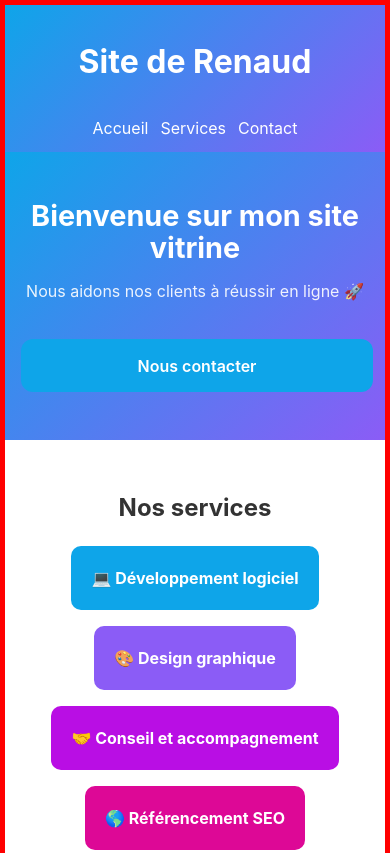
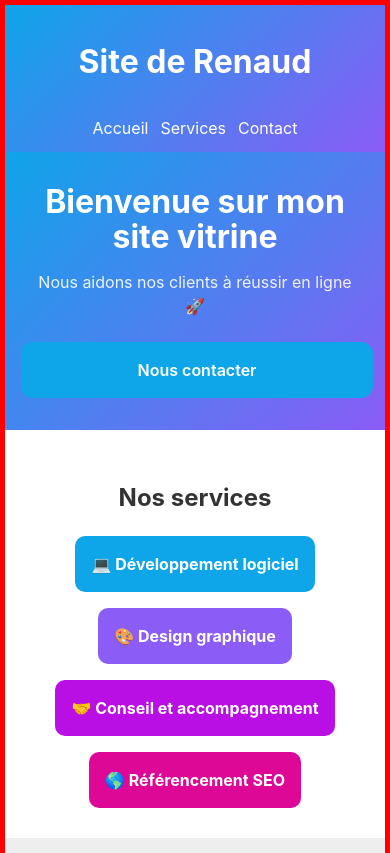
Before and after one commit to renaudespinasse-arch/site-vitrine, a plain HTML site: page index.html in a window 390 px wide. Shown: the top 853 px of the page. Drawn offline with Linux system fonts and the light colour scheme.

Commit message:
échelle espacement non fini.css

```diff
--- a/style.css
+++ b/style.css
@@ -39,7 +39,7 @@ body {
 header {
   background: linear-gradient(135deg, #0ea5e9, #8b5cf6);
   color: #fff;
-  padding: 1rem 2rem;
+  padding: var(--space-md) var(--space-xl);
   display: flex;
   justify-content: space-between;
   align-items: center;
@@ -64,7 +64,7 @@ header a {
   background: linear-gradient(135deg, #0ea5e9, #8b5cf6);
   color: #fff;
   text-align: center;
-  padding: 5rem 1rem;
+  padding: var(--space-xxl) var(--space-md);
   display: flex;
   align-items: center;
   justify-content: center;
@@ -90,11 +90,11 @@ header a {
 
 .hero .btn {
   display: inline-block;
-  margin-top: 1rem;
+  margin-top: var(--space-md);
   padding: 0.875rem 1.25rem;
   background: #0ea5e9;
   color: #fff;
-  border-radius: 0.75rem;
+  border-radius: var(--space-sm);
   text-decoration: none;
   font-weight: 600;
   white-space: nowrap;
@@ -108,14 +108,14 @@ header a {
 
 .cards {
   display: flex;
-  gap: 1rem;
+  gap: var(--space-md);
   justify-content: center;
-  margin-top: 1rem;
+  margin-top: var(--space-md);
   flex-wrap: wrap;
 }
 
 .cards .card {
-  padding: 20px;
+  padding: var(--space-md);
   border-radius: 10px;
   flex: 1 1 250px;
   max-width: 300px;
@@ -131,7 +131,7 @@ header a {
 
 /* 4. Contact */
 .contact {
-  padding: 40px 20px;
+  padding: var(--space-xxl) var(--space-md);
   background: #eee;
   text-align: center;
 }
@@ -141,14 +141,14 @@ footer {
   text-align: center;
   background: #333;
   color: #fff;
-  padding: 10px;
+  padding: var(--space-sm);
 }
 
 /* ===== Palier tablette ===== */
 @media (max-width: 900px) {
   /* Header : un peu plus compact */
   header {
-    padding: 0.75rem 1rem;
+    padding: var(--space-sm) var(--space-md);
   }
 
   /* Menu autorisé à passer sur deux lignes et centré si besoin */
@@ -186,34 +186,34 @@ footer {
     flex-direction: column;
     align-items: center;
     text-align: center;
-    gap: 0.5rem;
-    padding: 0.75rem 0.75rem;
+    gap: var(--space-xs) var(--space-sm);
+    padding: var(--space-sm) var(--space-sm);
   }
 
   header ul {
     justify-content: center;
-    gap: 0.75rem;
+    gap: var(--space-sm);
   }
 
   /* Hero plus compact sur mobile */
   .hero {
-    padding: 3rem 1rem;
+    padding: var(--space-xl) var(--space-md);
   }
 
   .hero h2 {
-    font-size: 1.8rem;
+    font-size: var(--space-xl);
   }
 
   .hero .subtitle {
-    font-size: 1rem;
-    margin: 0.5rem 0 1.25rem;
+    font-size: var(--space-md);
+    margin: var(--space-xs) var(--space-md);
   }
 
   .hero .btn {
     white-space: nowrap; /* évite que le texte du bouton casse */
     width: 100%;
     max-width: 320px;
-    padding: 0.9rem 1rem;
+    padding: var(--space-md);
   }
 
   /* Cartes : une seule colonne large */
```
